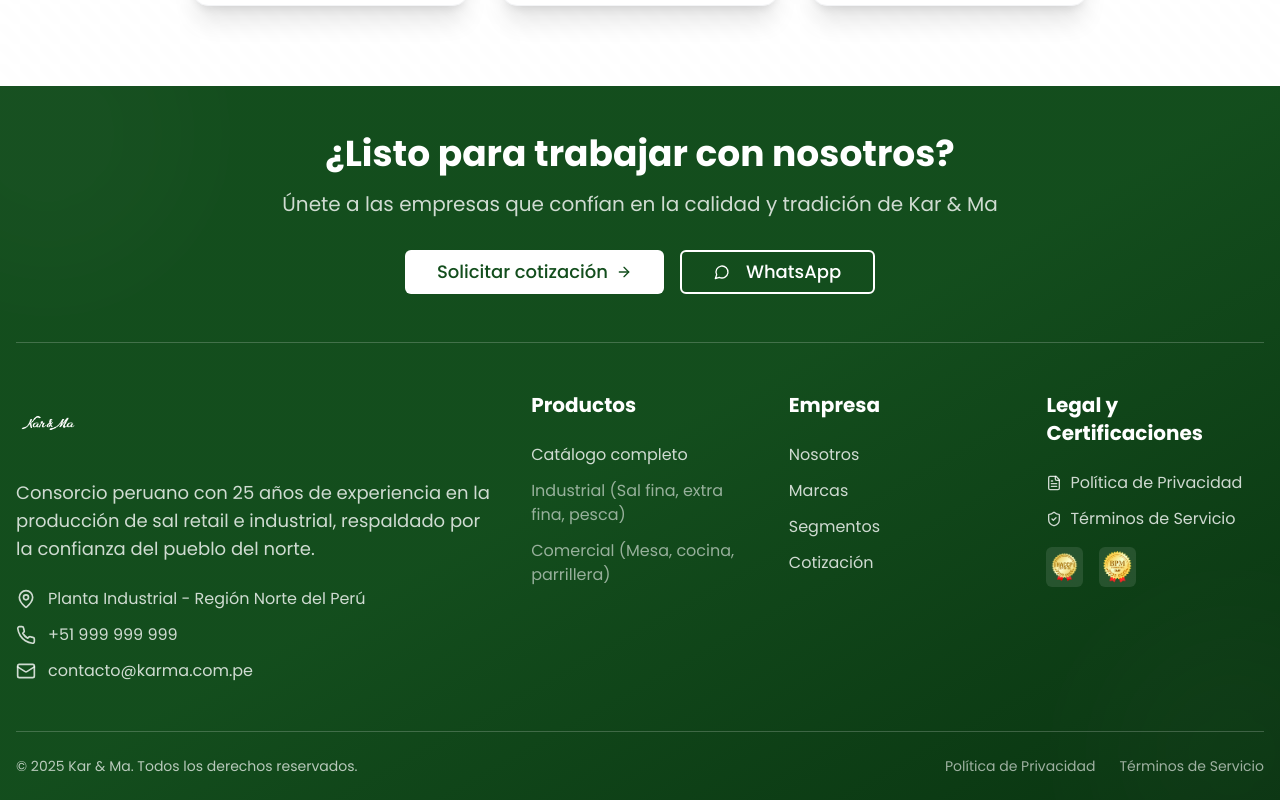
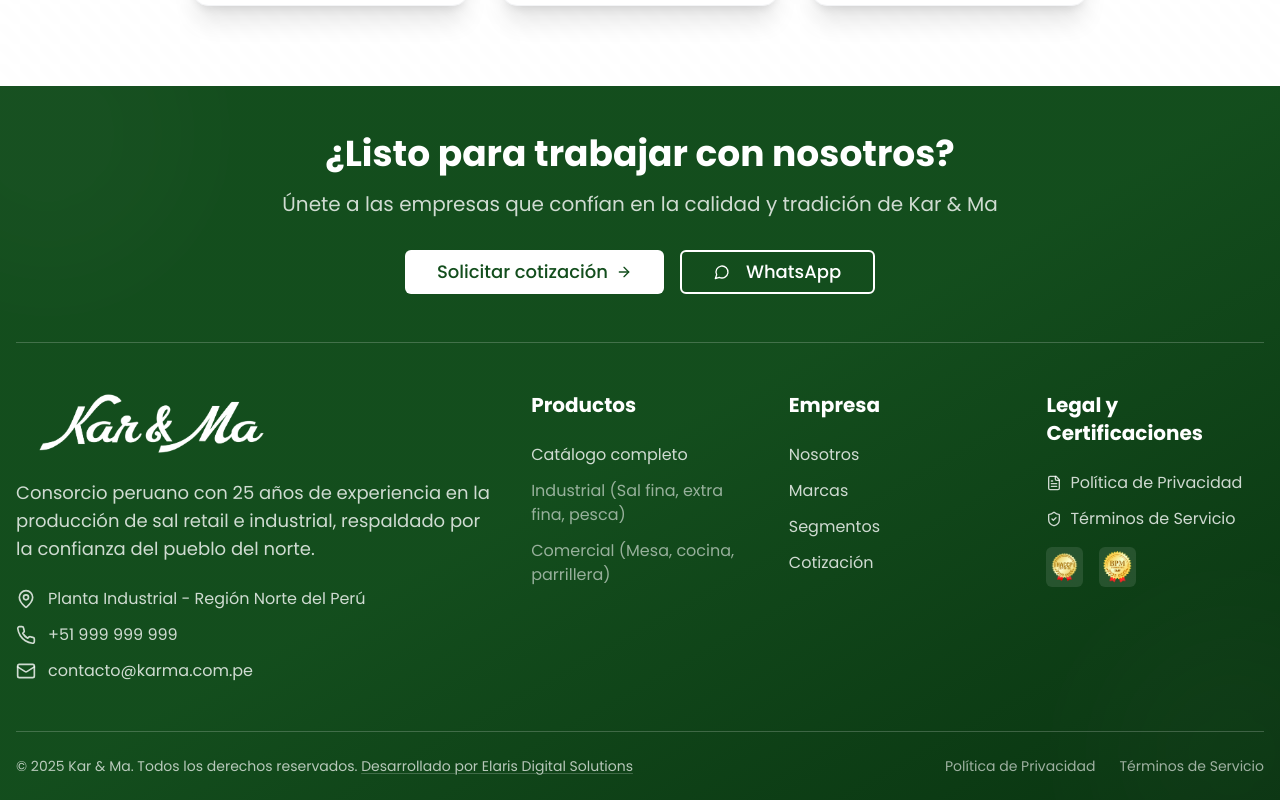
Before and after one commit to Elaris-Digital-Solutions/Kar-Ma, a React (Vite) app: page /productos in a window 1280 px wide. Shown: the part 4836-5636 px from the top of the page. Built offline with nearby package versions, Linux system fonts and the light colour scheme; no server answers.

Commit message:
Update footer logo and add developer credit
Replaces the footer logo image with a new file and adds a credit link to Elaris Digital Solutions in the footer's copyright section.

```diff
--- a/src/components/Footer.tsx
+++ b/src/components/Footer.tsx
@@ -49,7 +49,7 @@
             {/* Brand */}
             <div className="xl:col-span-2">
               <div className="flex items-center mb-6">
-                <img src="/assets/kar-ma-logo.png" alt="Kar & Ma" className="h-16 w-auto object-contain filter brightness-0 invert" />
+                <img src="/assets/kar-ma-logoo.png" alt="Kar & Ma" className="h-16 w-auto object-contain filter brightness-0 invert" />
               </div>
               <p className="text-primary-foreground/80 mb-6 max-w-lg leading-relaxed text-base md:text-lg">
                 Consorcio peruano con 25 años de experiencia en la producción de sal retail e industrial, respaldado por la confianza del pueblo del norte.
@@ -101,7 +101,7 @@
         {/* Bottom Bar */}
         <section className="border-t border-primary-foreground/20 py-6">
           <div className="flex flex-col md:flex-row justify-between items-center gap-4 text-sm">
-            <p className="text-primary-foreground/70 text-center md:text-left">© {currentYear} Kar & Ma. Todos los derechos reservados.</p>
+            <p className="text-primary-foreground/70 text-center md:text-left">© {currentYear} Kar & Ma. Todos los derechos reservados. <a href="https://www.instagram.com/elarisdigitalsolutions" target="_blank" rel="noopener noreferrer" className="underline decoration-white/20 decoration-1 underline-offset-2 hover:decoration-white/40">Desarrollado por Elaris Digital Solutions</a></p>
             <div className="flex gap-6 text-primary-foreground/60">
               <span className="hover:text-white transition-colors cursor-pointer">Política de Privacidad</span>
               <span className="hover:text-white transition-colors cursor-pointer">Términos de Servicio</span>
```
Also changed, not shown: public/assets/kar-ma-logoo.png (added).
